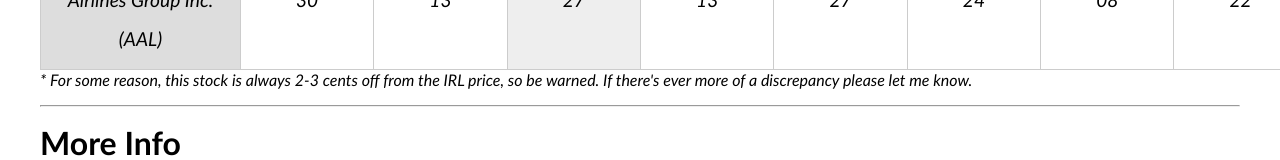
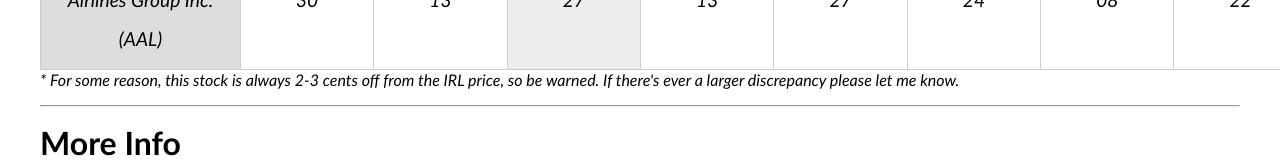
Before and after one commit to SoshJam/stukent-stock-predictor, a React (Create React App) app: page / in a window 1280 px wide. Shown: the part 1533-1693 px from the top of the page. Built offline with nearby package versions, Linux system fonts and the light colour scheme.

Commit message:
Minor wording change

```diff
--- a/src/App.js
+++ b/src/App.js
@@ -81,7 +81,7 @@ function App() {
             />
           </tbody>
         </table>
-        <p class="tiny"><em>* For some reason, this stock is always 2-3 cents off from the IRL price, so be warned. If there's ever more of a discrepancy please let me know.</em></p>
+        <p class="tiny"><em>* For some reason, this stock is always 2-3 cents off from the IRL price, so be warned. If there's ever a larger discrepancy please let me know.</em></p>
 
         <hr/>
 
```
